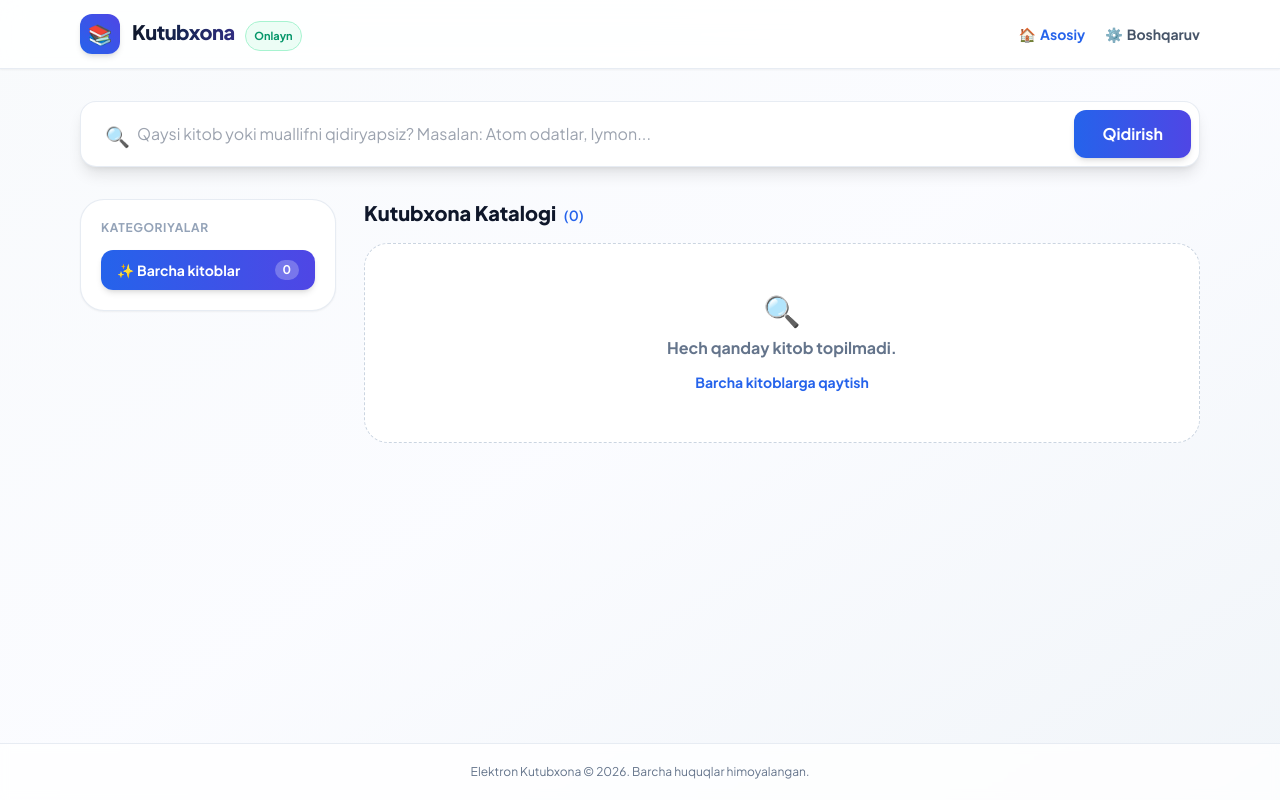
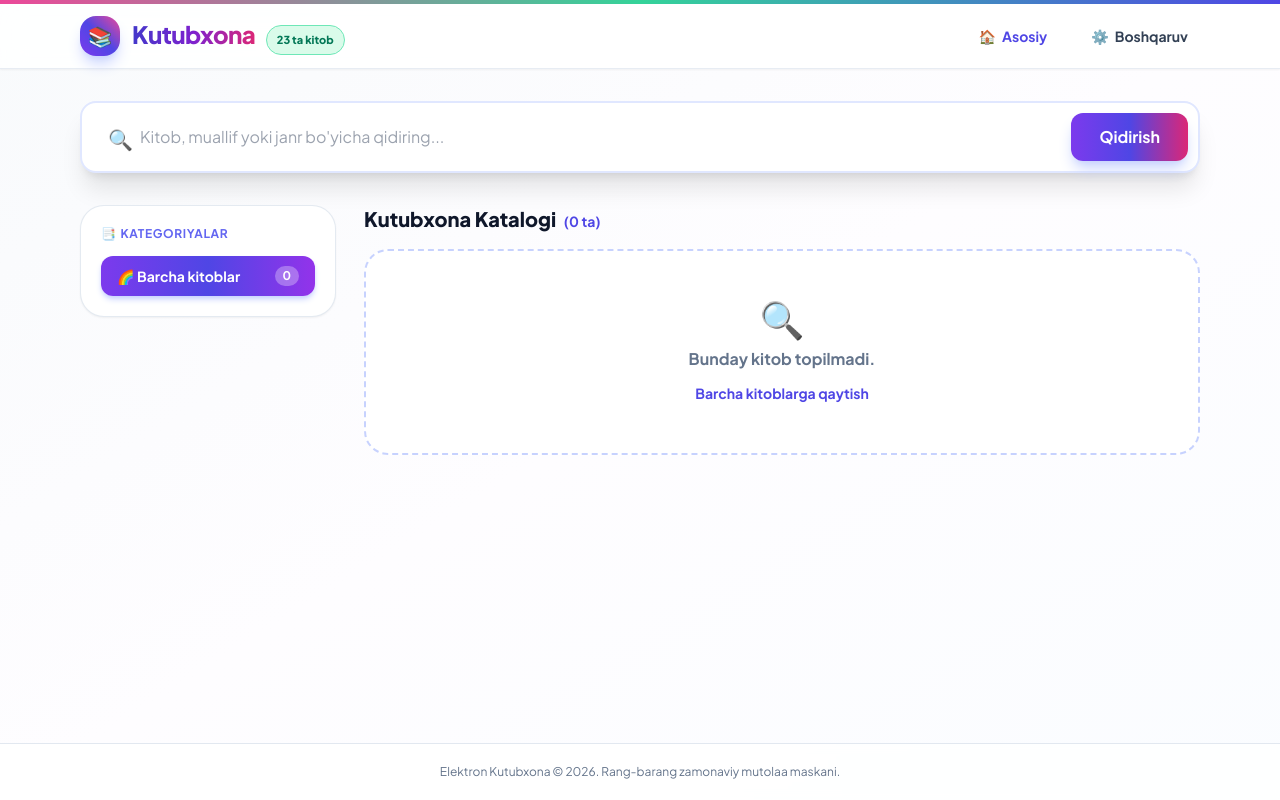
Before and after one commit to nilufar-ahmadjanova/library, a Django app: page / in a window 1280 px wide. Run offline with Django 5.2, Linux system fonts and the light colour scheme; data that the repository does not hold is empty; some libraries are stand-ins or nearby versions.

Commit message:
Rang-barang interfeys va yangi mutolaa mavzulari qo'shildi

```diff
--- a/templates/base.html
+++ b/templates/base.html
@@ -10,29 +10,30 @@
   <link href="https://fonts.googleapis.com/css2?family=Plus+Jakarta+Sans:wght@400;500;600;700;800&family=Lora:ital,wght@0,400;0,600;1,400&display=swap" rel="stylesheet">
   <style>body { font-family: 'Plus Jakarta Sans', sans-serif; } .font-book { font-family: 'Lora', Georgia, serif; }</style>
 </head>
-<body class="bg-gradient-to-br from-slate-50 via-indigo-50/25 to-slate-100 text-slate-800 min-h-screen flex flex-col text-base selection:bg-blue-600 selection:text-white">
+<body class="bg-gradient-to-br from-slate-50 via-purple-50/20 to-blue-50/30 text-slate-800 min-h-screen flex flex-col text-base selection:bg-purple-600 selection:text-white">
+  <!-- Rang-barang yuqori chiziq (Rainbow line) -->
+  <div class="h-1 bg-gradient-to-r from-pink-500 via-amber-400 via-emerald-400 via-cyan-400 to-indigo-600"></div>
+
   <nav class="bg-white/85 backdrop-blur-md border-b border-slate-200/80 sticky top-0 z-30 shadow-sm">
-    <div class="max-w-6xl mx-auto px-4 py-3.5 flex items-center justify-between">
+    <div class="max-w-6xl mx-auto px-4 py-3 flex items-center justify-between">
       <a href="/" class="flex items-center gap-3 group">
-        <div class="w-10 h-10 rounded-xl bg-gradient-to-tr from-blue-600 to-indigo-600 flex items-center justify-center text-white text-xl shadow-md group-hover:scale-105 transition-transform">📚</div>
+        <div class="w-10 h-10 rounded-2xl bg-gradient-to-tr from-violet-600 via-indigo-600 to-pink-500 flex items-center justify-center text-white text-xl shadow-lg shadow-indigo-200 group-hover:scale-105 transition-transform">📚</div>
         <div>
-          <span class="font-extrabold text-xl tracking-tight bg-gradient-to-r from-slate-900 via-blue-950 to-indigo-900 bg-clip-text text-transparent">Kutubxona</span>
-          <span class="hidden sm:inline-block ml-2 text-[11px] font-bold text-emerald-600 bg-emerald-50 px-2 py-0.5 rounded-full border border-emerald-200">Onlayn</span>
+          <span class="font-extrabold text-2xl tracking-tight bg-gradient-to-r from-indigo-700 via-purple-700 to-pink-600 bg-clip-text text-transparent">Kutubxona</span>
+          <span class="hidden sm:inline-block ml-2 text-[11px] font-black text-emerald-700 bg-emerald-100/80 px-2.5 py-0.5 rounded-full border border-emerald-300">23 ta kitob</span>
         </div>
       </a>
-      <div class="flex items-center space-x-5 text-sm font-bold text-slate-600">
-        <a href="/" class="text-blue-600 hover:text-blue-700 flex items-center gap-1"><span>🏠</span> Asosiy</a>
-        <a href="/admin/" class="hover:text-blue-600 flex items-center gap-1"><span>⚙️</span> Boshqaruv</a>
+      <div class="flex items-center space-x-5 text-sm font-bold text-slate-700">
+        <a href="/" class="text-indigo-600 hover:text-indigo-800 flex items-center gap-1.5 px-3 py-1.5 rounded-xl hover:bg-indigo-50 transition-colors"><span>🏠</span> Asosiy</a>
+        <a href="/admin/" class="hover:text-purple-600 flex items-center gap-1.5 px-3 py-1.5 rounded-xl hover:bg-purple-50 transition-colors"><span>⚙️</span> Boshqaruv</a>
       </div>
     </div>
   </nav>
 
-  <main class="flex-1 max-w-6xl mx-auto px-4 py-8 w-full">
-    {% block content %}{% endblock %}
-  </main>
+  <main class="flex-1 max-w-6xl mx-auto px-4 py-8 w-full">{% block content %}{% endblock %}</main>
 
-  <footer class="bg-white/80 backdrop-blur-sm border-t border-slate-200/80 py-5 text-center text-xs text-slate-500">
-    Elektron Kutubxona &copy; 2026. Barcha huquqlar himoyalangan.
+  <footer class="bg-white/80 backdrop-blur-sm border-t border-slate-200 py-5 text-center text-xs text-slate-500">
+    Elektron Kutubxona &copy; 2026. Rang-barang zamonaviy mutolaa maskani.
   </footer>
 </body>
 </html>
--- a/templates/books/dashboard.html
+++ b/templates/books/dashboard.html
@@ -3,35 +3,35 @@
 {% block content %}
 <!-- Qidiruv paneli & Tavsiya teglari -->
 <div class="mb-8">
-  <form method="get" class="flex gap-2.5 shadow-lg rounded-2xl bg-white p-2 border border-slate-200/80">
+  <form method="get" class="flex gap-2.5 shadow-xl rounded-2xl bg-white p-2.5 border-2 border-indigo-100 hover:border-indigo-300 transition-colors">
     <div class="relative flex-1">
-      <input type="text" name="q" value="{{ q }}" placeholder="Qaysi kitob yoki muallifni qidiryapsiz? Masalan: Atom odatlar, Iymon..." class="w-full pl-12 pr-4 py-3 rounded-xl border-0 bg-transparent text-base focus:ring-0 outline-none">
-      <span class="absolute left-4 top-3 text-slate-400 text-xl">🔍</span>
+      <input type="text" name="q" value="{{ q }}" placeholder="Kitob, muallif yoki janr bo'yicha qidiring..." class="w-full pl-12 pr-4 py-3 rounded-xl border-0 bg-transparent text-base outline-none">
+      <span class="absolute left-4 top-3 text-indigo-400 text-xl">🔍</span>
     </div>
     {% if selected_category %}<input type="hidden" name="category" value="{{ selected_category }}">{% endif %}
-    <button type="submit" class="px-7 py-3 bg-gradient-to-r from-blue-600 to-indigo-600 hover:from-blue-700 hover:to-indigo-700 text-white font-bold rounded-xl shadow-md transition-all hover:scale-[1.02]">Qidirish</button>
-    {% if q or selected_category %}<a href="{% url 'dashboard' %}" class="px-5 py-3 bg-slate-100 hover:bg-slate-200 text-slate-700 font-bold rounded-xl flex items-center">Tozalash</a>{% endif %}
+    <button type="submit" class="px-7 py-3 bg-gradient-to-r from-violet-600 via-indigo-600 to-pink-600 hover:from-violet-700 hover:to-pink-700 text-white font-bold rounded-xl shadow-lg shadow-indigo-200 transition-all hover:scale-[1.02]">Qidirish</button>
+    {% if q or selected_category %}<a href="{% url 'dashboard' %}" class="px-5 py-3 bg-slate-100 hover:bg-rose-50 text-slate-700 hover:text-rose-600 font-bold rounded-xl flex items-center transition-colors">Tozalash</a>{% endif %}
   </form>
 </div>
 
 <!-- 🔥 Eng sara trenddagi kitoblar (Top 3) -->
 {% if top_books and not q and not selected_category %}
-<div class="mb-9 bg-gradient-to-r from-amber-500/10 via-rose-500/10 to-indigo-500/10 p-5 rounded-3xl border border-amber-200/80 shadow-sm">
+<div class="mb-9 bg-gradient-to-r from-amber-500/15 via-rose-500/15 to-purple-500/15 p-5 rounded-3xl border border-amber-300/80 shadow-md">
   <div class="flex items-center justify-between mb-4">
-    <div class="flex items-center gap-2.5"><span class="text-2xl">🔥</span><h3 class="font-extrabold text-slate-900 text-lg">Haftaning eng ko'p o'qilgan kitoblari</h3></div>
-    <span class="text-xs font-black text-amber-800 bg-amber-200/80 px-3 py-1 rounded-full uppercase tracking-wider">Top 3 Trend</span>
+    <div class="flex items-center gap-2"><span class="text-2xl animate-pulse">🔥</span><h3 class="font-extrabold text-slate-900 text-lg">Haftaning eng mashhur kitoblari</h3></div>
+    <span class="text-xs font-black text-rose-800 bg-rose-200/90 px-3.5 py-1 rounded-full uppercase tracking-wider shadow-sm">Top 3 Trend</span>
   </div>
   <div class="grid grid-cols-1 sm:grid-cols-3 gap-4">
     {% for b in top_books %}
-    <a href="{% url 'book_detail' b.id %}" class="flex items-center gap-3.5 bg-white p-3 rounded-2xl border border-slate-200/80 shadow-sm hover:shadow-lg hover:-translate-y-1 transition-all duration-200">
+    <a href="{% url 'book_detail' b.id %}" class="flex items-center gap-3.5 bg-white p-3.5 rounded-2xl border-2 {% if forloop.counter == 1 %}border-amber-300 shadow-amber-100{% elif forloop.counter == 2 %}border-blue-300 shadow-blue-100{% else %}border-rose-300 shadow-rose-100{% endif %} shadow-lg hover:-translate-y-1 transition-all">
       <div class="relative shrink-0">
         {% if b.cover_image %}<img src="{{ b.cover_image.url }}" alt="{{ b.title }}" class="w-14 h-20 rounded-xl object-cover shadow-md">{% else %}<div class="w-14 h-20 rounded-xl bg-gradient-to-br {{ b.cover_color }} flex items-center justify-center text-white font-black text-sm">#{{ forloop.counter }}</div>{% endif %}
-        <span class="absolute -top-2 -left-2 w-6 h-6 rounded-full text-xs font-black flex items-center justify-center text-white shadow {% if forloop.counter == 1 %}bg-amber-500{% elif forloop.counter == 2 %}bg-slate-400{% else %}bg-amber-700{% endif %}">{{ forloop.counter }}</span>
+        <span class="absolute -top-2 -left-2 w-6 h-6 rounded-full text-xs font-black flex items-center justify-center text-white shadow-md {% if forloop.counter == 1 %}bg-amber-500{% elif forloop.counter == 2 %}bg-blue-500{% else %}bg-rose-500{% endif %}">{{ forloop.counter }}</span>
       </div>
       <div class="overflow-hidden">
-        <h4 class="font-bold text-sm text-slate-900 truncate hover:text-blue-600">{{ b.title }}</h4>
+        <h4 class="font-bold text-sm text-slate-900 truncate hover:text-indigo-600">{{ b.title }}</h4>
         <p class="text-xs text-slate-500 truncate mt-0.5">{{ b.author }}</p>
-        <span class="text-xs text-emerald-600 font-bold mt-1.5 inline-flex items-center gap-1">👁 {{ b.views_count }} mutolaa</span>
+        <span class="text-xs font-extrabold mt-1.5 inline-flex items-center gap-1 text-emerald-600 bg-emerald-50 px-2 py-0.5 rounded-md border border-emerald-200">👁 {{ b.views_count }} mutolaa</span>
       </div>
     </a>
     {% endfor %}
@@ -40,19 +40,19 @@
 {% endif %}
 
 <div class="flex flex-col md:flex-row gap-7">
-  <!-- Chap taraf: Kategoriyalar -->
+  <!-- Chap taraf: Rang-barang Kategoriyalar -->
   <aside class="w-full md:w-64 shrink-0">
-    <div class="bg-white rounded-3xl border border-slate-200/80 p-5 shadow-sm sticky top-24">
-      <h3 class="font-bold text-slate-400 text-xs uppercase tracking-wider mb-3.5">Kategoriyalar</h3>
+    <div class="bg-white rounded-3xl border border-slate-200/90 p-5 shadow-sm sticky top-24">
+      <h3 class="font-bold text-indigo-500 text-xs uppercase tracking-wider mb-3.5 flex items-center gap-1"><span>📑</span> Kategoriyalar</h3>
       <nav class="space-y-1.5">
-        <a href="{% url 'dashboard' %}{% if q %}?q={{ q }}{% endif %}" class="flex justify-between items-center px-4 py-2.5 text-sm font-bold rounded-xl transition-all {% if not selected_category %}bg-gradient-to-r from-blue-600 to-indigo-600 text-white shadow-md{% else %}text-slate-700 hover:bg-slate-50{% endif %}">
-          <span>✨ Barcha kitoblar</span>
-          <span class="px-2 py-0.5 rounded-full text-xs {% if not selected_category %}bg-white/25 text-white{% else %}bg-slate-100 text-slate-600{% endif %}">{{ total_books }}</span>
+        <a href="{% url 'dashboard' %}{% if q %}?q={{ q }}{% endif %}" class="flex justify-between items-center px-4 py-2.5 text-sm font-bold rounded-xl transition-all {% if not selected_category %}bg-gradient-to-r from-violet-600 via-indigo-600 to-purple-600 text-white shadow-md shadow-indigo-200{% else %}text-slate-700 hover:bg-indigo-50{% endif %}">
+          <span>🌈 Barcha kitoblar</span>
+          <span class="px-2 py-0.5 rounded-full text-xs {% if not selected_category %}bg-white/30 text-white{% else %}bg-slate-100 text-slate-600{% endif %}">{{ total_books }}</span>
         </a>
         {% for cat in categories %}
-        <a href="?category={{ cat.category }}{% if q %}&q={{ q }}{% endif %}" class="flex justify-between items-center px-4 py-2.5 text-sm font-semibold rounded-xl transition-all {% if selected_category == cat.category %}bg-gradient-to-r from-blue-600 to-indigo-600 text-white shadow-md font-bold{% else %}text-slate-700 hover:bg-slate-50{% endif %}">
-          <span class="truncate">{{ cat.category }}</span>
-          <span class="px-2 py-0.5 rounded-full text-xs {% if selected_category == cat.category %}bg-white/25 text-white font-bold{% else %}bg-slate-100 text-slate-600{% endif %} ml-1">{{ cat.count }}</span>
+        <a href="?category={{ cat.category }}{% if q %}&q={{ q }}{% endif %}" class="flex justify-between items-center px-4 py-2.5 text-sm font-bold rounded-xl transition-all {% if selected_category == cat.category %}bg-gradient-to-r from-violet-600 to-indigo-600 text-white shadow-md shadow-indigo-200{% else %}text-slate-700 hover:bg-slate-50{% endif %}">
+          <span class="truncate">{% if "Diniy" in cat.category %}🌙{% elif "mumtoz" in cat.category %}🏛{% elif "Jahon" in cat.category %}🌍{% elif "rivojlanish" in cat.category %}🚀{% else %}🧭{% endif %} {{ cat.category }}</span>
+          <span class="px-2 py-0.5 rounded-full text-xs {% if selected_category == cat.category %}bg-white/30 text-white{% else %}bg-slate-100 text-slate-600{% endif %} ml-1">{{ cat.count }}</span>
         </a>
         {% endfor %}
       </nav>
@@ -64,31 +64,31 @@
     <div class="flex items-center justify-between mb-4">
       <h2 class="text-xl font-extrabold text-slate-900">
         {% if selected_category %}{{ selected_category }}{% elif q %}«{{ q }}» qidiruvi{% else %}Kutubxona Katalogi{% endif %}
-        <span class="text-sm font-semibold text-blue-600 ml-1">({{ books.count }})</span>
+        <span class="text-sm font-bold text-indigo-600 ml-1">({{ books.count }} ta)</span>
       </h2>
     </div>
     <div class="grid grid-cols-1 sm:grid-cols-2 lg:grid-cols-3 gap-6">
       {% for book in books %}
-      <div class="bg-white rounded-3xl border border-slate-200/80 shadow-sm hover:shadow-xl hover:-translate-y-1.5 transition-all duration-300 overflow-hidden flex flex-col group">
+      <div class="bg-white rounded-3xl border border-slate-200 shadow-md hover:shadow-2xl hover:-translate-y-1.5 transition-all duration-300 overflow-hidden flex flex-col group">
         <a href="{% url 'book_detail' book.id %}" class="relative h-60 bg-slate-900/5 flex items-center justify-center overflow-hidden">
           {% if book.cover_image %}<img src="{{ book.cover_image.url }}" alt="{{ book.title }}" class="w-full h-full object-cover group-hover:scale-105 transition-transform duration-500">{% else %}<div class="w-full h-full bg-gradient-to-br {{ book.cover_color }} p-4 flex flex-col justify-between text-white"><h4 class="font-bold text-lg">{{ book.title }}</h4></div>{% endif %}
-          <div class="absolute inset-0 bg-gradient-to-t from-black/60 via-transparent to-transparent opacity-0 group-hover:opacity-100 transition-opacity flex items-end p-3"><span class="text-xs text-white font-bold bg-blue-600/90 px-3 py-1 rounded-full">O'qish uchun bosing →</span></div>
-          <span class="absolute top-3 left-3 text-xs bg-slate-900/75 backdrop-blur-md text-white px-3 py-1 rounded-full font-bold shadow-sm">{{ book.category }}</span>
+          <div class="absolute inset-0 bg-gradient-to-t from-black/60 via-transparent to-transparent opacity-0 group-hover:opacity-100 transition-opacity flex items-end p-3"><span class="text-xs text-white font-bold bg-indigo-600/90 px-3 py-1 rounded-full">O'qish uchun bosing →</span></div>
+          <span class="absolute top-3 left-3 text-[11px] {% if 'Diniy' in book.category %}bg-emerald-600{% elif 'mumtoz' in book.category %}bg-amber-600{% elif 'Jahon' in book.category %}bg-purple-600{% elif 'rivojlanish' in book.category %}bg-blue-600{% else %}bg-rose-600{% endif %} text-white px-3 py-1 rounded-full font-black shadow-md">{{ book.category }}</span>
         </a>
         <div class="p-4.5 flex-1 flex flex-col justify-between">
           <div>
-            <h4 class="font-bold text-base text-slate-900 truncate group-hover:text-blue-600 transition-colors"><a href="{% url 'book_detail' book.id %}">{{ book.title }}</a></h4>
-            <p class="text-xs text-slate-500 font-medium mt-0.5">{{ book.author }}</p>
+            <h4 class="font-bold text-base text-slate-900 truncate group-hover:text-indigo-600 transition-colors"><a href="{% url 'book_detail' book.id %}">{{ book.title }}</a></h4>
+            <p class="text-xs text-slate-500 font-semibold mt-0.5">{{ book.author }}</p>
             <p class="text-xs text-slate-600 line-clamp-2 mt-2.5 leading-relaxed">{{ book.description }}</p>
           </div>
           <div class="border-t border-slate-100 pt-3 mt-3 flex items-center justify-between">
-            <span class="text-xs text-slate-400 font-semibold">👁 {{ book.views_count }}</span>
-            <a href="{% url 'book_detail' book.id %}" class="py-1.5 px-4 text-xs font-bold text-white bg-gradient-to-r from-blue-600 to-indigo-600 hover:from-blue-700 hover:to-indigo-700 rounded-xl shadow-sm">Mutolaa</a>
+            <span class="text-xs text-slate-400 font-bold">👁 {{ book.views_count }}</span>
+            <a href="{% url 'book_detail' book.id %}" class="py-1.5 px-4 text-xs font-bold text-white bg-gradient-to-r from-violet-600 via-indigo-600 to-pink-600 hover:from-violet-700 hover:to-pink-700 rounded-xl shadow-md shadow-indigo-100">Mutolaa</a>
           </div>
         </div>
       </div>
       {% empty %}
-      <div class="col-span-full bg-white rounded-3xl border border-dashed border-slate-300 p-12 text-center text-slate-500"><p class="text-3xl mb-2">🔍</p><p class="font-bold text-base">Hech qanday kitob topilmadi.</p><a href="{% url 'dashboard' %}" class="inline-block mt-3 text-sm text-blue-600 font-bold hover:underline">Barcha kitoblarga qaytish</a></div>
+      <div class="col-span-full bg-white rounded-3xl border-2 border-dashed border-indigo-200 p-12 text-center text-slate-500"><p class="text-4xl mb-2">🔍</p><p class="font-bold text-base">Bunday kitob topilmadi.</p><a href="{% url 'dashboard' %}" class="inline-block mt-3 text-sm text-indigo-600 font-bold hover:underline">Barcha kitoblarga qaytish</a></div>
       {% endfor %}
     </div>
   </section>
```
Also changed, not shown: templates/books/detail.html (+28 -27 lines).
